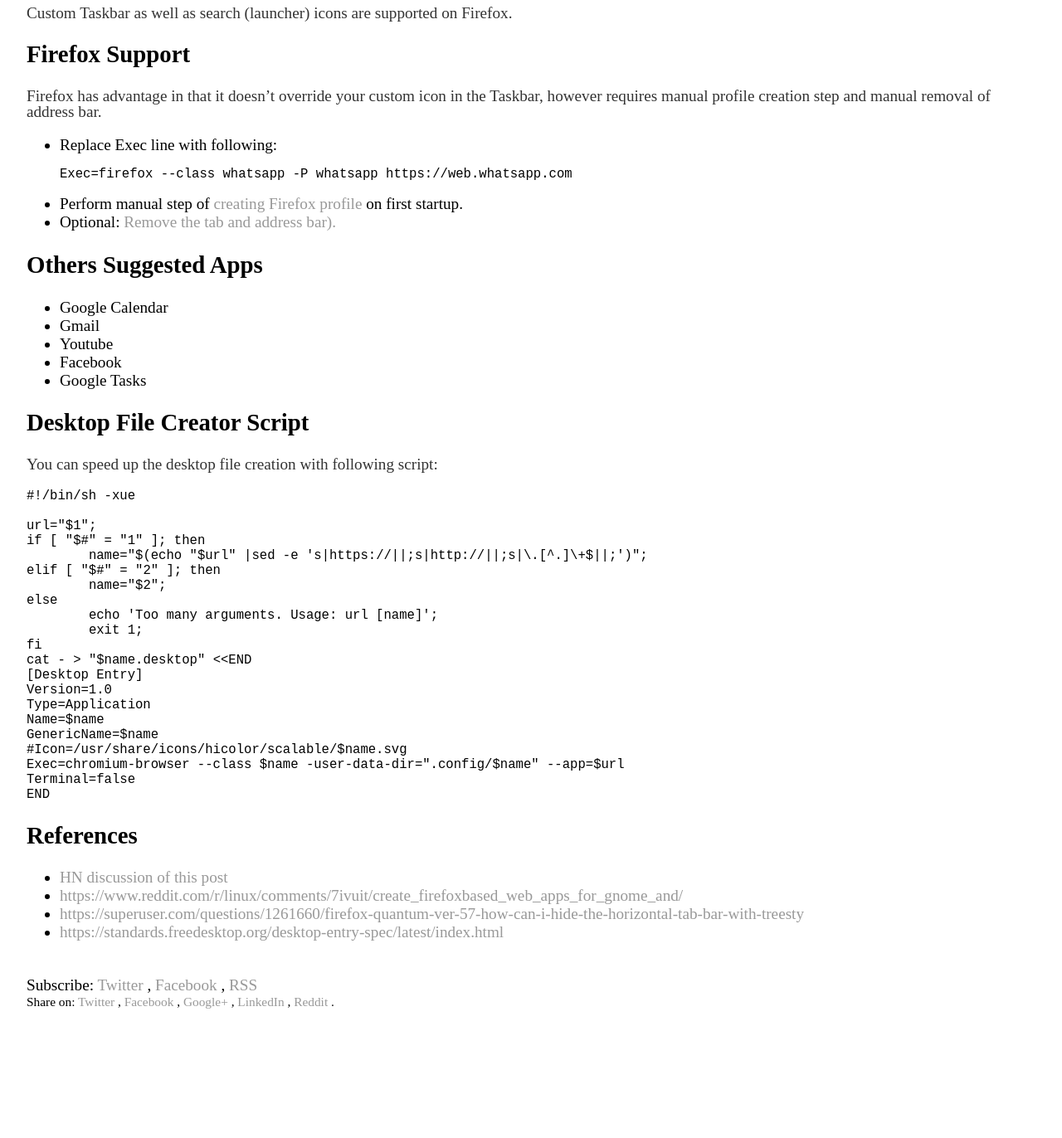
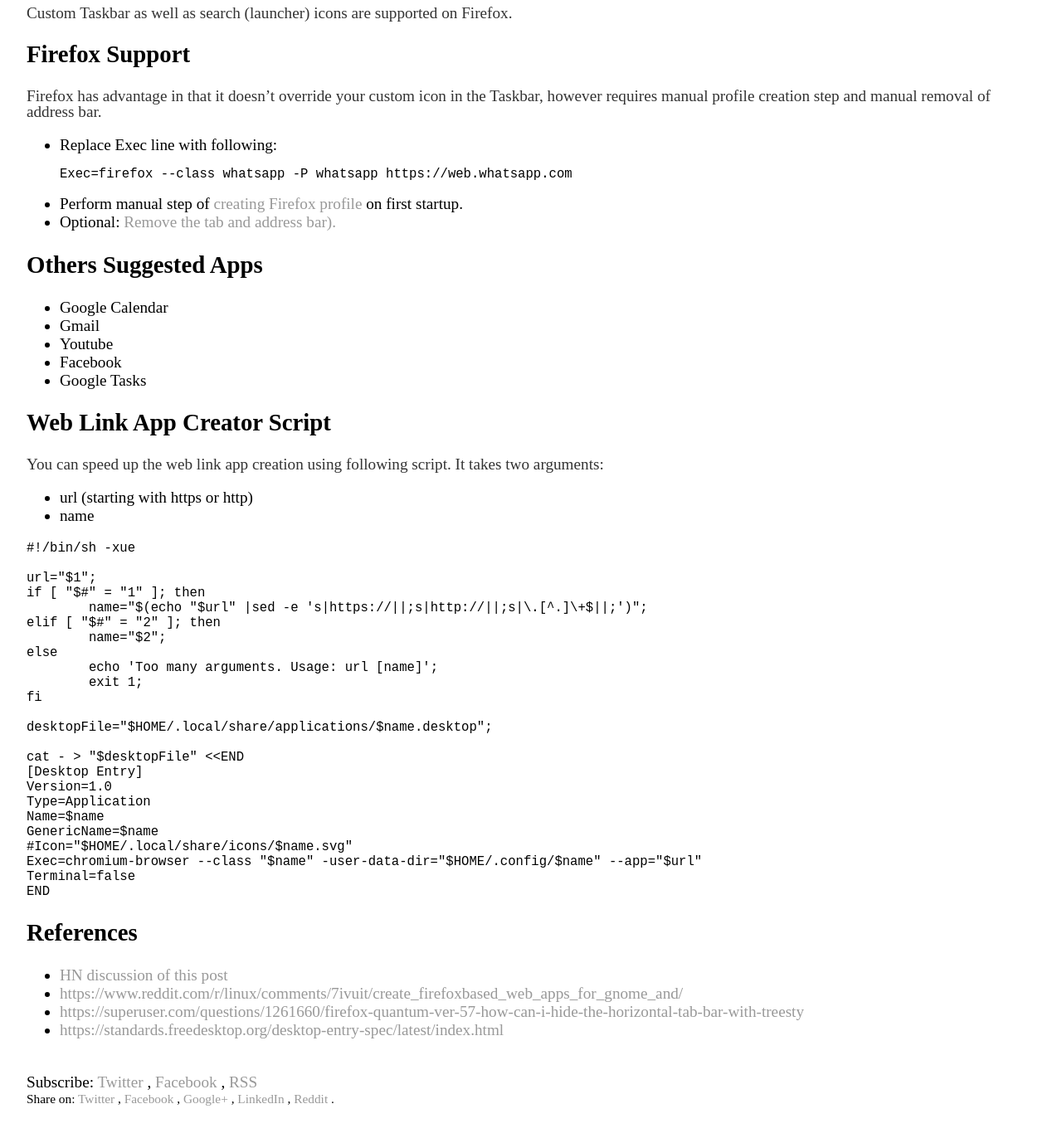
Before and after one commit to vackosar/vackosar.github.io, a Jekyll site: the page built from _posts/2018-02-25-Creating-Custom-Ubuntu-Web-Link-App.md, in a window 1280 px wide and 1400 px high, scrolled down 1353 px. Shown: the top 1372 px of the window at 83% size. Built offline with Jekyll 4.4.1, drawn with Linux system fonts in a browser that asks for light colours; comment, search, counter and statistics services are not loaded; before the commit the page ends 2636 px from its top, so only the background shows below that; some of the changed text lies outside the part shown.

Commit message:
web link app creator

````diff
--- a/_posts/2018-02-25-Creating-Custom-Ubuntu-Web-Link-App.md
+++ b/_posts/2018-02-25-Creating-Custom-Ubuntu-Web-Link-App.md
@@ -25,7 +25,7 @@
 Name=WhatsApp
 GenericName=WhatsApp
 #Icon=/usr/share/icons/hicolor/scalable/whatsapp.svg
-Exec=chromium-browser --class whatsapp -user-data-dir=".config/whatsapp" --app=https://web.whatsapp.com
+Exec=chromium-browser --class whatsapp -user-data-dir=".config/whatsapp" --app="https://web.whatsapp.com"
 Terminal=false
 ```
 
@@ -61,9 +61,11 @@
 - Facebook
 - Google Tasks
 
-## Desktop File Creator Script
+## Web Link App Creator Script
 
-You can speed up the desktop file creation with following script:
+You can speed up the web link app creation using following script. It takes two arguments:
+- url (starting with https or http)
+- name
 
 ```shell
 #!/bin/sh -xue
@@ -77,14 +79,17 @@
 	echo 'Too many arguments. Usage: url [name]';
 	exit 1;
 fi
-cat - > "$name.desktop" <<END
+
+desktopFile="$HOME/.local/share/applications/$name.desktop";
+
+cat - > "$desktopFile" <<END
 [Desktop Entry]
 Version=1.0
 Type=Application
 Name=$name
 GenericName=$name
-#Icon=/usr/share/icons/hicolor/scalable/$name.svg
-Exec=chromium-browser --class $name -user-data-dir=".config/$name" --app=$url
+#Icon="$HOME/.local/share/icons/$name.svg"
+Exec=chromium-browser --class "$name" -user-data-dir="$HOME/.config/$name" --app="$url"
 Terminal=false
 END
 ```
````
